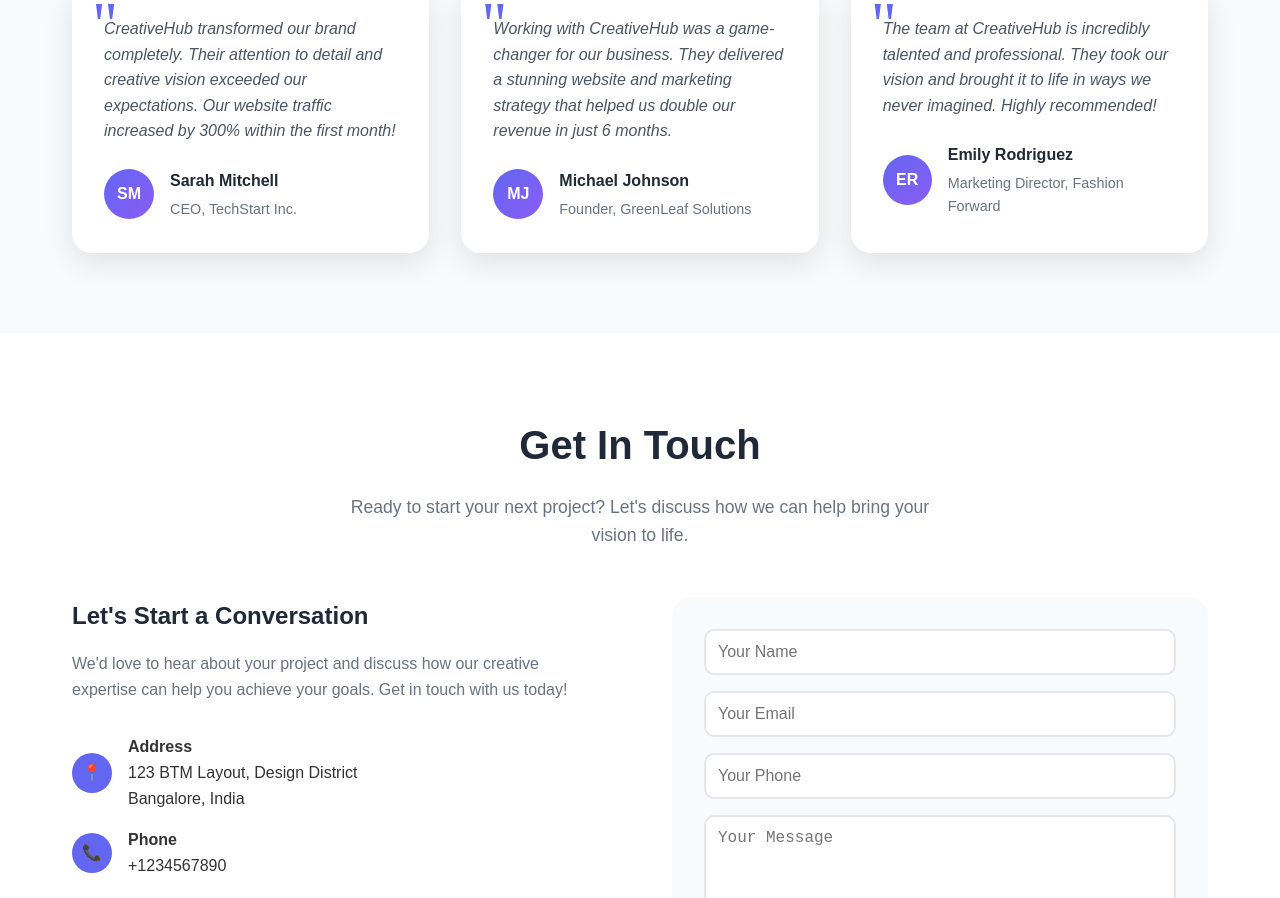
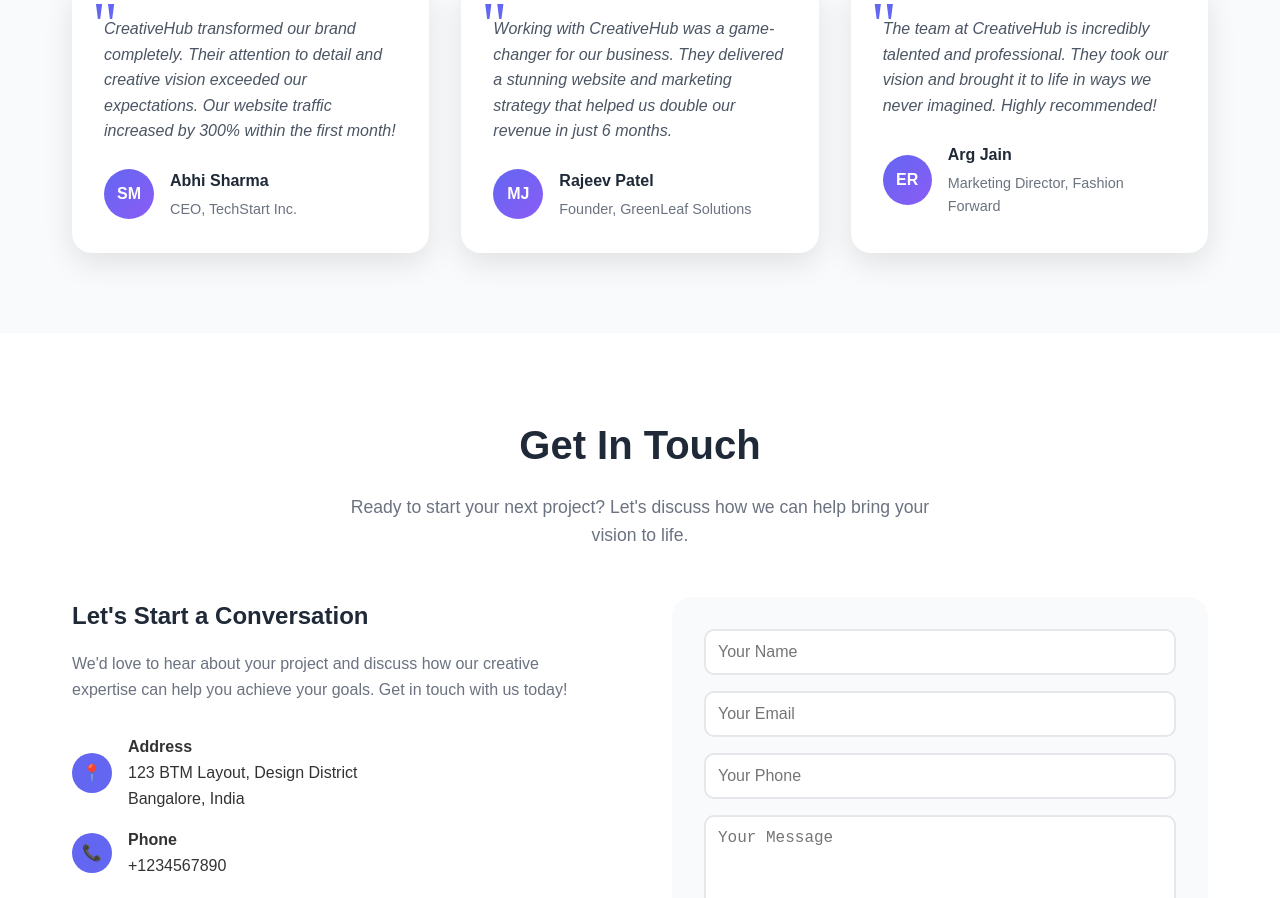
Before and after one commit to rajerv-123/CreativeHub, a plain HTML site: page index.html in a window 1280 px wide. Shown: the part 2767-3665 px from the top of the page. Drawn offline with Linux system fonts and the light colour scheme.

```diff
--- a/index.html
+++ b/index.html
@@ -740,7 +740,7 @@
             <div class="testimonial-author">
               <div class="author-avatar">SM</div>
               <div class="author-info">
-                <h4>Sarah Mitchell</h4>
+                <h4>Abhi Sharma</h4>
                 <p>CEO, TechStart Inc.</p>
               </div>
             </div>
@@ -754,7 +754,7 @@
             <div class="testimonial-author">
               <div class="author-avatar">MJ</div>
               <div class="author-info">
-                <h4>Michael Johnson</h4>
+                <h4>Rajeev Patel</h4>
                 <p>Founder, GreenLeaf Solutions</p>
               </div>
             </div>
@@ -768,7 +768,7 @@
             <div class="testimonial-author">
               <div class="author-avatar">ER</div>
               <div class="author-info">
-                <h4>Emily Rodriguez</h4>
+                <h4>Arg Jain</h4>
                 <p>Marketing Director, Fashion Forward</p>
               </div>
             </div>
```
